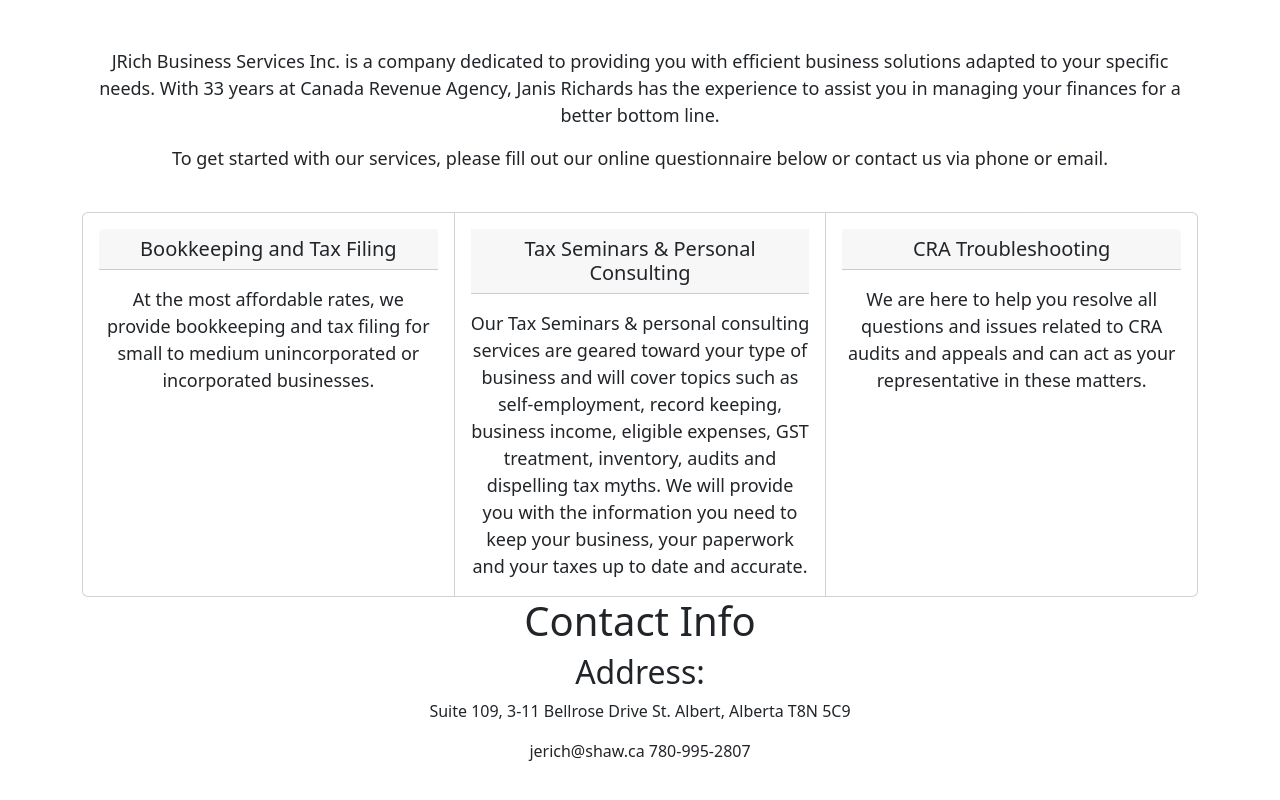
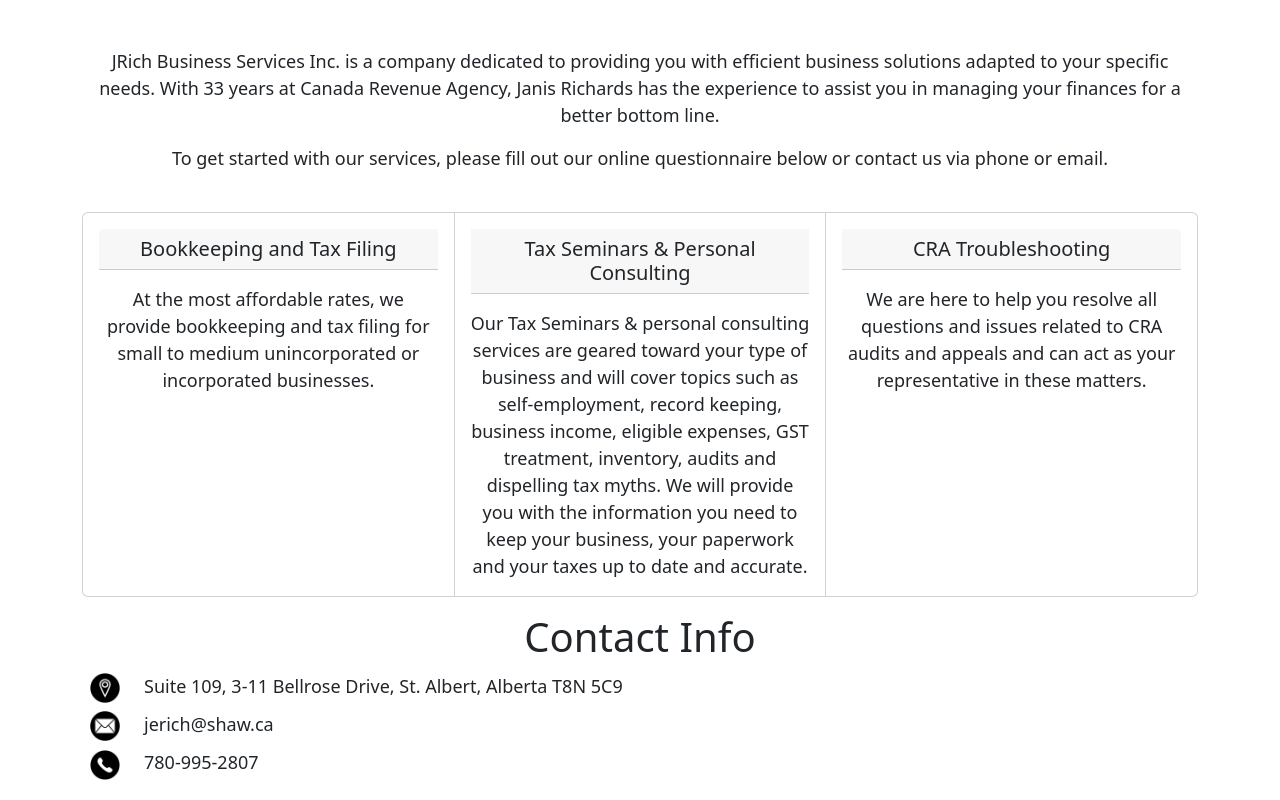
Before and after one commit to caitlincroteau/jrich-business-services, a React (Create React App) app: page / in a window 1280 px wide. Shown: the part 285-1085 px from the top of the page. Before the commit the page ends 1064 px from the top, so only its background shows below. Built offline with nearby package versions, Linux system fonts and the light colour scheme.

Commit message:
add contact icons and fix alignment

```diff
--- a/src/components/ContactInfo.jsx
+++ b/src/components/ContactInfo.jsx
@@ -1,18 +1,35 @@
-import Container from "react-bootstrap/Container"
+import Container from "react-bootstrap/Container";
+import EmailIcon from "../images/JRICH-icon-email.png";
+import PhoneIcon from "../images/JRICH-icon-phone.png";
+import AddressIcon from "../images/JRICH-icon-address.png";
+import Row from "react-bootstrap/Row";
+import Col from "react-bootstrap/Col";
 
 export default function ContactInfo(props) {
-  return(
-    <Container>
+  return (
+    <Container fluid="md" className="text p-3" id="contact">
       <h1>Contact Info</h1>
-      <h2>Address:</h2>
-      <p>Suite 109, 3-11 Bellrose Drive
-St. Albert, Alberta
-T8N 5C9
-</p>
-<p>jerich@shaw.ca
-780-995-2807
-</p>
-
+      <Row className="p-1">
+        <Col md="auto">
+          {" "}
+          <img alt="" width="30px" height="30px" src={AddressIcon} />
+        </Col>
+        <Col md="auto"> Suite 109, 3-11 Bellrose Drive, St. Albert, Alberta T8N 5C9</Col>
+      </Row>
+      <Row className="p-1">
+        <Col md="auto">
+          {" "}
+          <img alt="" width="30px" height="30px" src={EmailIcon} />
+        </Col>
+        <Col md="auto">jerich@shaw.ca</Col>
+      </Row>
+      <Row className="p-1">
+        <Col md="auto">
+          {" "}
+          <img alt="" width="30px" height="30px" src={PhoneIcon} />
+        </Col>
+        <Col md="auto">780-995-2807</Col>
+      </Row>
     </Container>
-  )
+  );
 }
```
